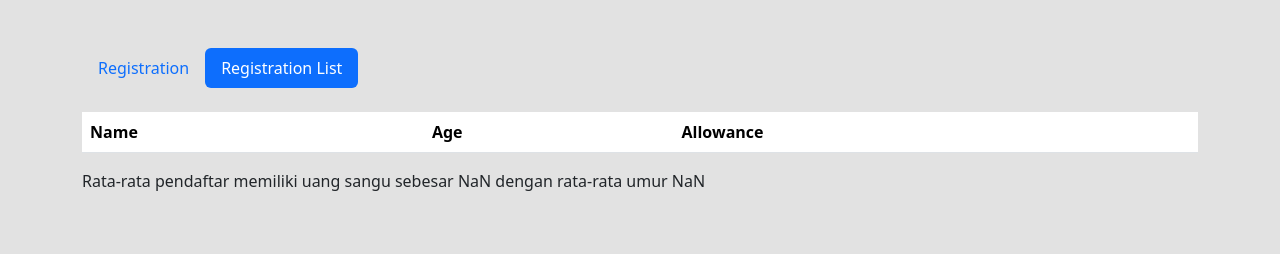
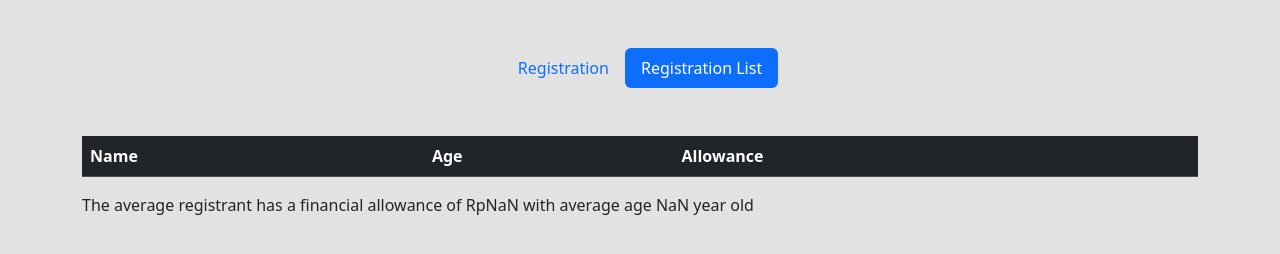
Before and after one commit to Farrush1/rakaminHW5, a plain HTML site: page index.html in a window 1280 px wide. Both pictures are taken after a click on the tab "Registration List". Drawn offline with nearby package versions, Linux system fonts and the light colour scheme.

Commit message:
centered

```diff
--- a/dynamic.js
+++ b/dynamic.js
@@ -34,19 +34,23 @@ class Registrant {
 
   document.getElementById('form-container').innerHTML = `
     <form id="registration-form">
-      <div class="mb-3">
+    <div class="d-grid gap-2 col-6 mx-auto">
+      <div class="form floating mb-3">
         <label for="name" class="form-label">Name</label>
         <input type="text" class="form-control" id="name" required minlength="10">
       </div>
+
       <div class="mb-3">
         <label for="age" class="form-label">Age</label>
         <input type="number" class="form-control" id="age" required min="25">
       </div>
+
       <div class="mb-3">
         <label for="allowance" class="form-label">Allowance </label>
         <input type="number" class="form-control" id="allowance" required min="100000" max="1000000">
       </div>
-      <button type="submit" class="btn btn-primary">Submit</button>
+
+      <button type="submit" class="btn btn-primary">Submit</button></div>
     </form>
   `;
 
@@ -58,12 +62,8 @@ class Registrant {
     const age = parseInt(document.getElementById('age').value);
     const allowance = parseInt(document.getElementById('allowance').value);
 
-    if (name.length < 10 ){
-        alert('Name must 10');
-        return;
-    }
-    if (age < 25 || allowance < 100000 || allowance > 1000000) {
-      alert('Mohon periksa kembali input Anda!');
+    if (name.length < 10 || age < 25 || allowance < 100000 || allowance > 1000000) {
+      alert('Please double check your input');
       return;
     }
 
@@ -78,7 +78,7 @@ class Registrant {
     const { averageAge, averageAllowance } = registrationManager.calculateAverage();
 
     let tableHtml = `
-      <table class="table table-striped">
+      <table class="table table-dark table-hover">
         <thead>
           <tr>
             <th scope="col">Name</th>
@@ -102,7 +102,7 @@ class Registrant {
     tableHtml += `
         </tbody>
       </table>
-      <p>Rata-rata pendaftar memiliki uang sangu sebesar ${averageAllowance.toFixed(2)} dengan rata-rata umur ${averageAge.toFixed(2)}</p>
+      <p>The average registrant has a financial allowance of Rp${averageAllowance.toFixed(2)} with average age ${averageAge.toFixed(2)} year old</p>
     `;
 
     document.getElementById('table-container').innerHTML = tableHtml;
--- a/index.html
+++ b/index.html
@@ -10,8 +10,8 @@
 <!-- tab -->
 <body>
   <div class="container mt-5">
-    <ul class="nav nav-pills mb-4" id="pills-tab" role="tablist">
-
+    <ul class="nav justify-content-center" id="pills-tab" role="tablist">
+      <ul class="nav nav-pills mb-4" >
       <li class="nav-item" role="presentation">
 
         <button class="nav-link active" id="registration-tab" data-bs-toggle="tab" data-bs-target="#registration" type="button" role="tab" aria-controls="registration" aria-selected="true">Registration</button>
@@ -20,7 +20,7 @@
       <li class="nav-item" role="presentation">
         <button class="nav-link" id="listRegist-tab" data-bs-toggle="tab" data-bs-target="#listRegist" type="button" role="tab" aria-controls="listRegist" aria-selected="false">Registration List</button>
       </li>
-
+    </ul>
     </ul>
       <!-- isi tab -->
     <div class="tab-content" id="myTabContent">
```
